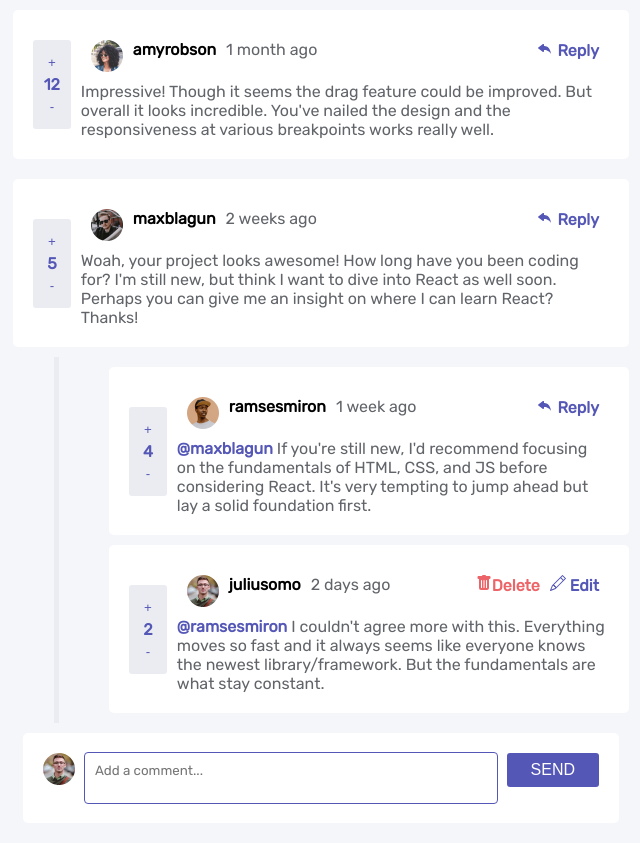
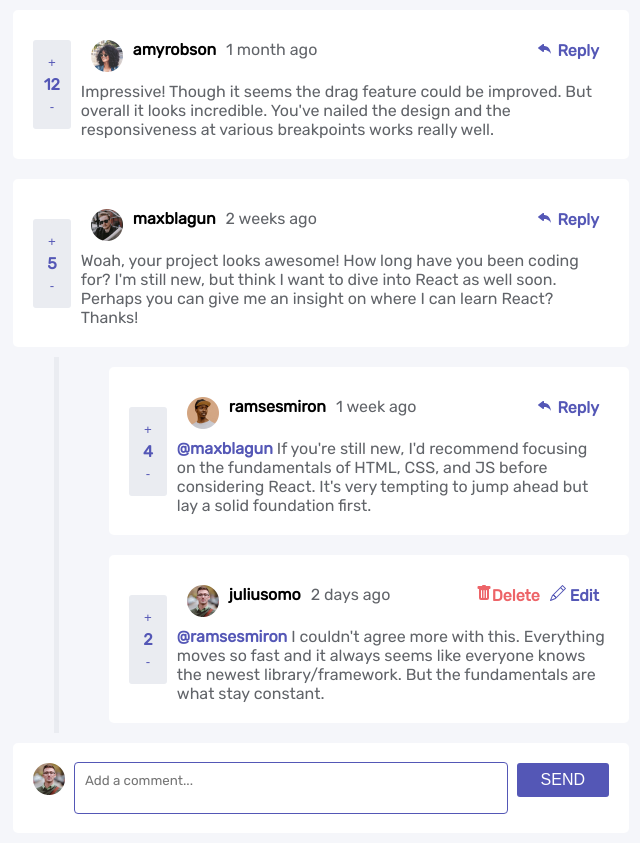
Before and after one commit to malwoodsantoro/interactive-comments, a React (Create React App) app: page / in a window 1280 px wide. Shown: the whole page, without its empty margins (319-959 px from the left). Built offline with nearby package versions, Linux system fonts and the light colour scheme; the HTML template or start-up script is replaced by a standard one.

Commit message:
fix padding issue

```diff
--- a/src/App.js
+++ b/src/App.js
@@ -88,7 +88,6 @@ function App() {
           })
         }
       })
-      console.log(newComments)
       setComments(newComments)
     }
   }
--- a/src/components/Post.js
+++ b/src/components/Post.js
@@ -109,6 +109,11 @@ const Button = styled.button`
   text-transform: uppercase;
 `;
 
+const Full = styled.div`
+display: flex;
+flex-direction: column;
+`
+
 const Post = ({ content, username, currentUser, current, score, createdAt, isReply, commentId, addReply, comment, replyId, deletePost, editComment, replyingTo, addComment }) => {
 
   const [count, setCounts] = useState(score)
@@ -134,7 +139,7 @@ const Post = ({ content, username, currentUser, current, score, createdAt, isRep
   }
 
   return (
-    <div>
+    <Full>
       <StyledPost comment={comment}>
         <ToggleandContent>
           <Toggle>
@@ -180,7 +185,7 @@ const Post = ({ content, username, currentUser, current, score, createdAt, isRep
         </ToggleandContent>
       </StyledPost>
       {open && <Textbox content={content} user={current} addReply={addReply} comment={comment} commentId={commentId} replyId={replyId} replyingTo={username} addComment={addComment} />}
-    </div>
+    </Full>
   )
 }
 
--- a/src/components/Textbox.js
+++ b/src/components/Textbox.js
@@ -3,15 +3,14 @@ import React, { useState } from 'react';
 
 const StyledTextbox = styled.div`
   width: ${({ comment }) => !comment ? '30rem' : '36rem'};
-  margin-left: ${({ comment}) => !comment && '10px;'};
-  background-color: #fff;
+  margin: ${({ comment}) => !comment && '10px;'};
+  background-color: white;
   border-radius: 5px;
-  padding: 10px;
-  margin-top: 10px;
+  padding: 20px;
+  margin: 10px;
 `
 
 const CurrentUserImg = styled.div`
-
   > img {
     width: 2rem;
     padding-right: 10px;
@@ -22,7 +21,7 @@ const ImgAndText = styled.div`
   display: flex;
   justify-content: center;
   align-items: flex-start;
-  padding: 10px;
+
 `
 
 const Button = styled.button`
```
